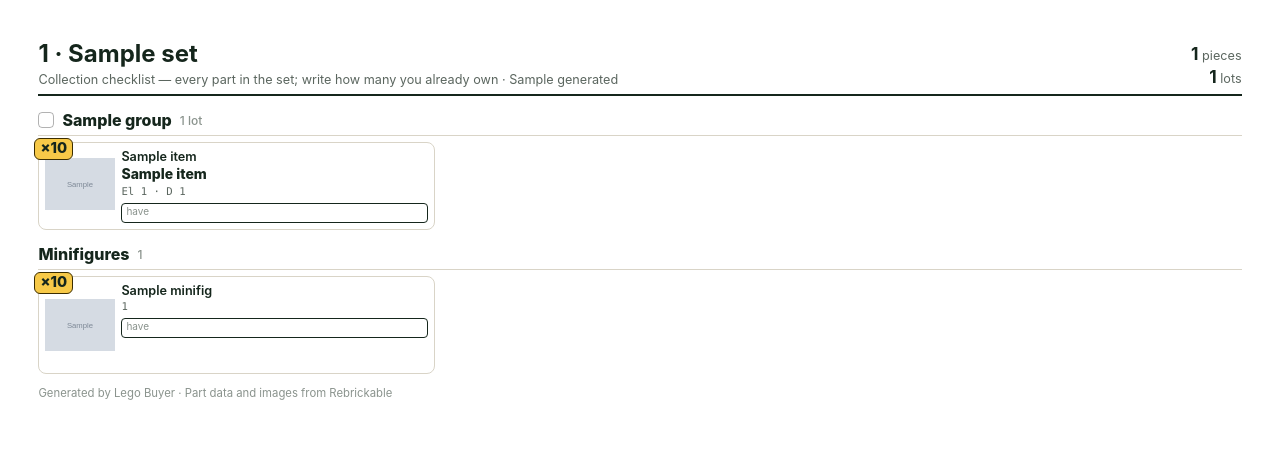
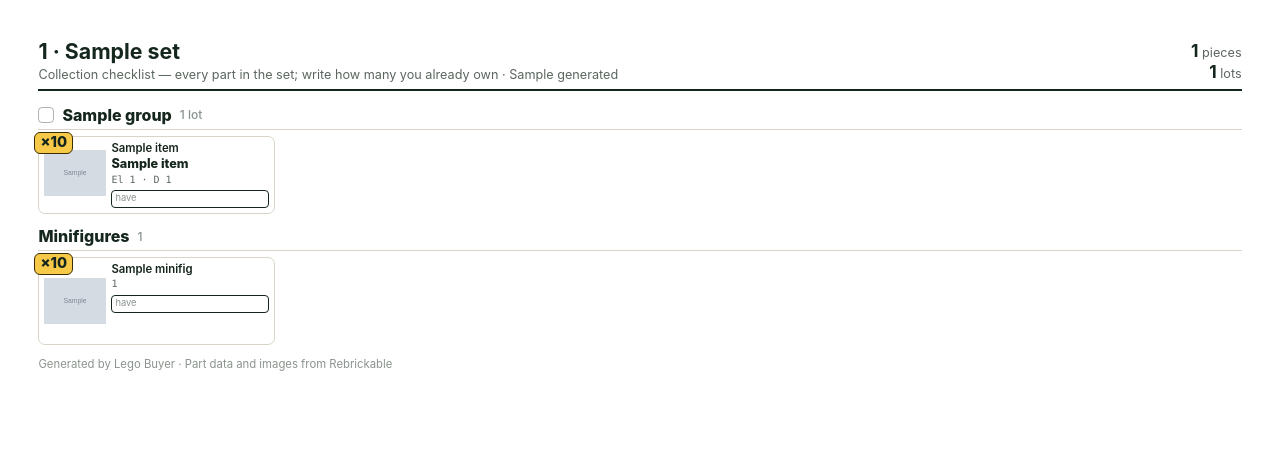
Before and after one commit to Formicidae/Lego_Buyer, a Python web app: template app/templates/checklist.html in a window 1280 px wide. Shown: the top 449 px of the page. Run offline with Jinja, Linux system fonts and the light colour scheme; the template is opened without the code that fills it: most values are stand-ins (such as "Sample title", 1, 10 or a date in 2020); grey boxes marked "Sample" are stand-in pictures.

Commit message:
Checklist PDF: landscape, five cards per row
Co-Authored-By: Claude Fable 5.1 <noreply@anthropic.com>
Claude-Session: https://claude.ai/code/session_01QSS9z3VbsCDtZPBomp7X2L

```diff
--- a/app/checklist.py
+++ b/app/checklist.py
@@ -107,8 +107,10 @@ def _pdf_via_playwright(html: str, ctx) -> bytes:
             page.wait_for_timeout(300)
             return page.pdf(
                 format="Letter",
+                landscape=True,
+                prefer_css_page_size=True,
                 print_background=True,
-                margin={"top": "0.45in", "bottom": "0.5in", "left": "0.4in", "right": "0.4in"},
+                margin={"top": "0.35in", "bottom": "0.45in", "left": "0.4in", "right": "0.4in"},
                 display_header_footer=True,
                 header_template="<div></div>",
                 footer_template=(
--- a/app/templates/checklist.html
+++ b/app/templates/checklist.html
@@ -7,29 +7,29 @@
 <style>
   :root { --ink:#15261c; --ink2:#5b665f; --ink3:#8a938d; --line:#d9d4c7; --green:#1f7a4d; --yellow:#f7c948; }
   * { box-sizing: border-box; }
-  body { margin: 0; font: 10.5pt/1.3 -apple-system, "Segoe UI", Roboto, Helvetica, Arial, sans-serif; color: var(--ink); background:#fff; padding: 0.4in; }
+  body { margin: 0; font: 9.5pt/1.25 -apple-system, "Segoe UI", Roboto, Helvetica, Arial, sans-serif; color: var(--ink); background:#fff; padding: 0.4in; }
   @media print { body { padding: 0; } }
-  @page { size: Letter; }
-  h1 { font-size: 18pt; margin: 0; }
+  @page { size: Letter landscape; margin: 0.35in 0.4in 0.45in; }
+  h1 { font-size: 16pt; margin: 0; }
   .sub { color: var(--ink2); margin: 2px 0 0; font-size: 9.5pt; }
   .head { display:flex; justify-content:space-between; align-items:flex-end; border-bottom: 2px solid var(--ink); padding-bottom: 6px; margin-bottom: 10px; }
   .head .stats { text-align:right; font-size: 9.5pt; color: var(--ink2); }
   .head .stats b { color: var(--ink); font-size: 13pt; }
-  .group { break-inside: auto; margin-top: 10px; }
+  .group { break-inside: auto; margin-top: 8px; }
   .group-h { display:flex; align-items:center; gap: 8px; font-weight: 800; font-size: 12pt; padding: 4px 0; border-bottom: 1px solid var(--line); break-after: avoid; margin-bottom: 6px; }
   .sw { width: 16px; height: 16px; border-radius: 4px; border: 1px solid rgba(0,0,0,.3); }
   .group-h small { color: var(--ink3); font-weight: 500; font-size: 9pt; }
-  .cards { display: grid; grid-template-columns: repeat(3, 1fr); gap: 6px; }
-  .card { border: 1px solid var(--line); border-radius: 8px; padding: 6px; display: grid; grid-template-columns: 70px 1fr; gap: 6px; break-inside: avoid; position: relative; }
-  .card img { width: 70px; height: 70px; object-fit: contain; display:block; }
+  .cards { display: grid; grid-template-columns: repeat(5, 1fr); gap: 5px; }
+  .card { border: 1px solid var(--line); border-radius: 7px; padding: 5px; display: grid; grid-template-columns: 62px 1fr; gap: 5px; break-inside: avoid; position: relative; }
+  .card img { width: 62px; height: 62px; object-fit: contain; display:block; }
   .qty { position:absolute; top:-5px; left:-5px; background: var(--yellow); border: 1.5px solid #3b2d00; border-radius: 6px; font-weight: 800; font-size: 11pt; padding: 0 5px; line-height: 1.35; }
-  .nm { font-weight: 600; font-size: 9.5pt; line-height: 1.2; }
-  .col { font-weight: 800; font-size: 10.5pt; margin-top: 1px; }
-  .ids { font-family: ui-monospace, Menlo, Consolas, monospace; font-size: 8pt; color: var(--ink2); margin-top: 2px; }
+  .nm { font-weight: 600; font-size: 8.5pt; line-height: 1.15; }
+  .col { font-weight: 800; font-size: 9.5pt; margin-top: 1px; }
+  .ids { font-family: ui-monospace, Menlo, Consolas, monospace; font-size: 7.5pt; color: var(--ink2); margin-top: 2px; }
   .boxes { display:flex; gap: 6px; margin-top: 4px; }
-  .box { flex:1; border: 1px solid var(--ink); border-radius: 4px; height: 20px; font-size: 7.5pt; color: var(--ink3); padding: 1px 4px; }
+  .box { flex:1; border: 1px solid var(--ink); border-radius: 4px; height: 18px; font-size: 7pt; color: var(--ink3); padding: 1px 3px; }
   .box.alt { border-style: dashed; }
-  .figs .card img { width: 70px; height: 84px; }
+  .figs .card img { width: 62px; height: 76px; }
   .foot { margin-top: 12px; font-size: 8.5pt; color: var(--ink3); }
   .legend { font-size: 8.5pt; color: var(--ink2); margin-top: 4px; }
 </style>
```
